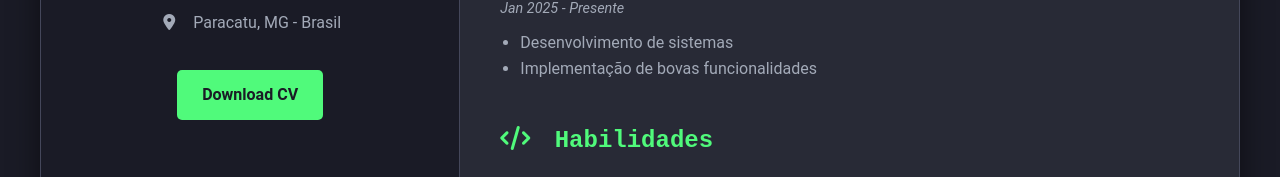
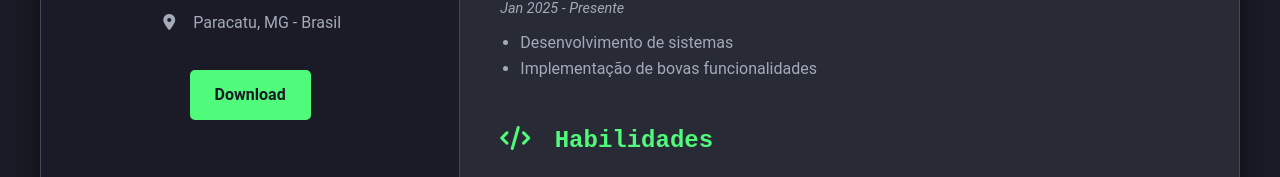
Before and after one commit to carlossilvapires/curriculo-web, a plain HTML site: page index.html in a window 1280 px wide. Shown: the part 599-776 px from the top of the page. Drawn offline with Linux system fonts and the light colour scheme.

Commit message:
feat(sidebar): Adiciona o curriculo em pdf

```diff
--- a/index.html
+++ b/index.html
@@ -36,7 +36,7 @@
                     <span>Paracatu, MG - Brasil</span>
                 </div>
             </div>
-            <a href="#" class="botao-download">Download CV</a>
+            <a href="assets/Carlos Eduardo Silva Pires.pdf" class="botao-download" download="CV_Carlos_Eduardo_Silva_Pires.pdf">Download</a>
         </aside>
         <main class="conteudo-principal">
 
```
Also changed, not shown: 1 other file.
